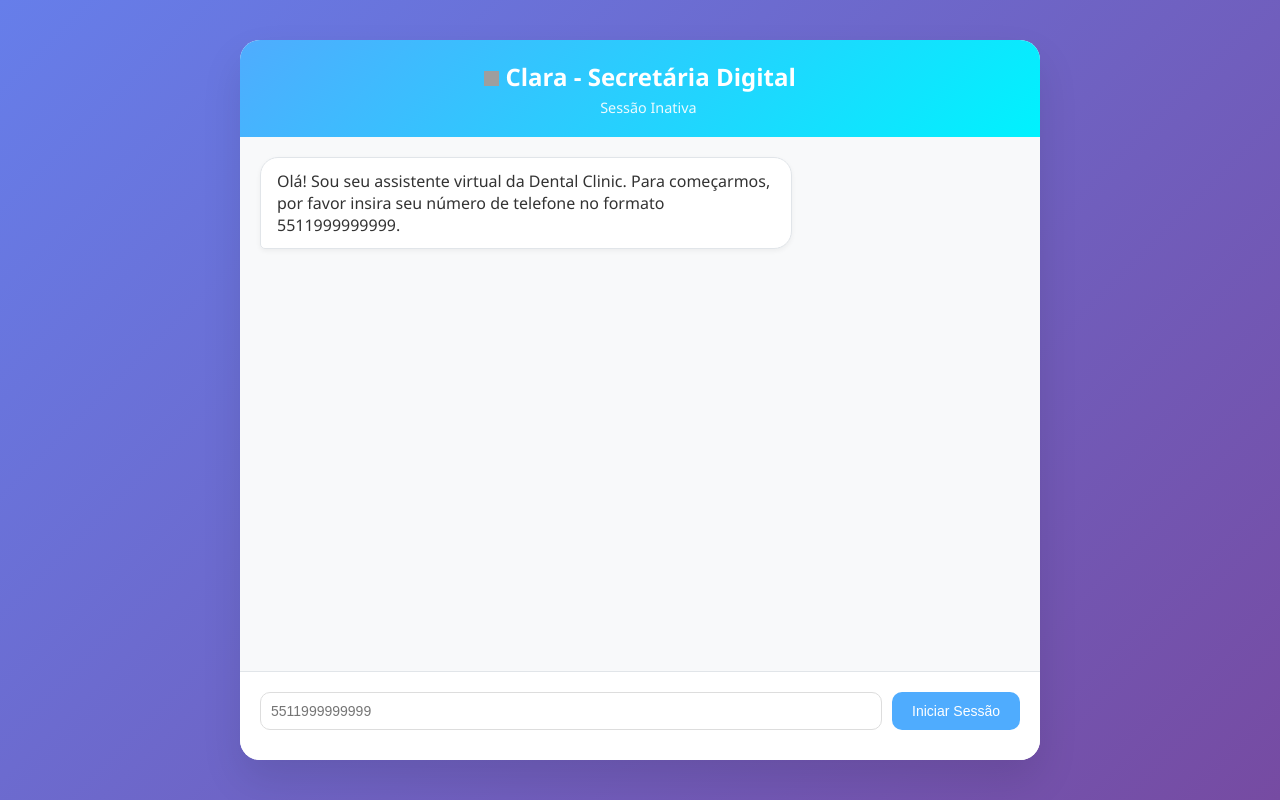
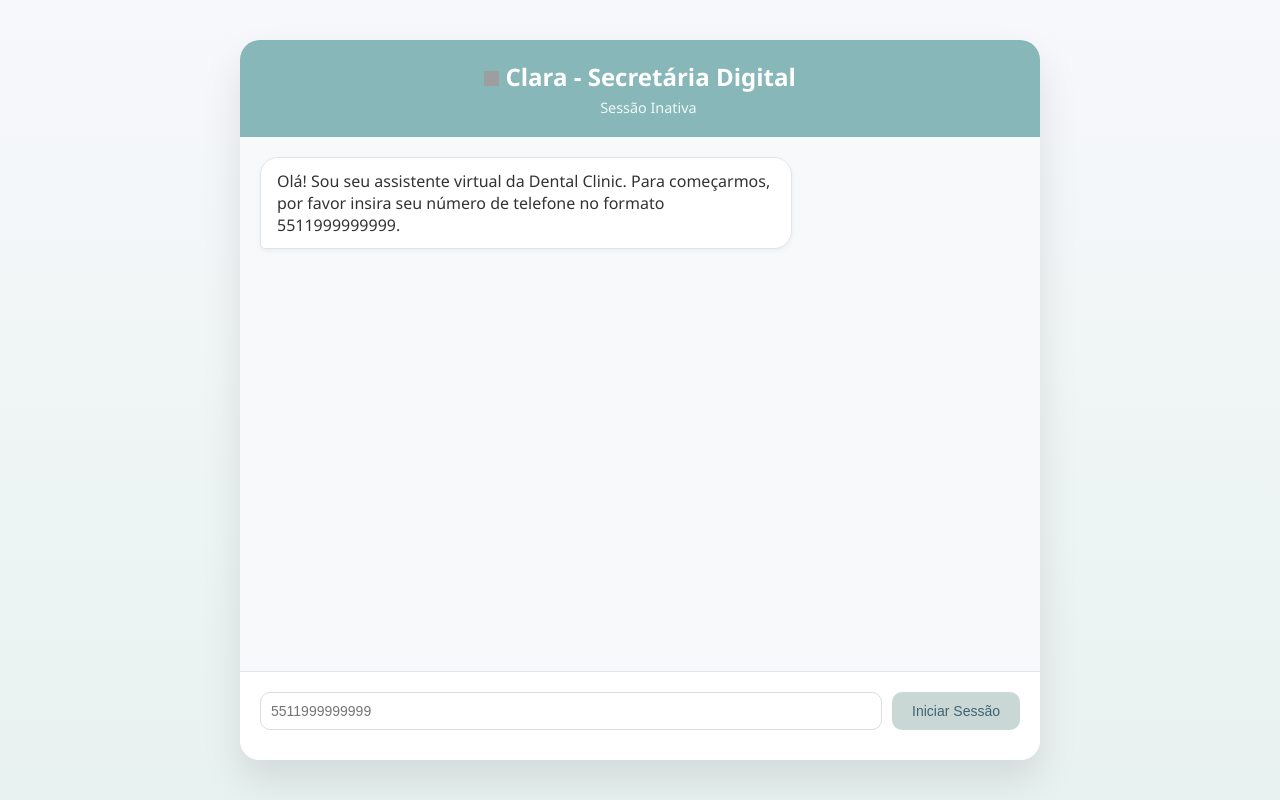
Before and after one commit to app-clara/dev-clara-assistant-test, a plain HTML site: page index.html in a window 1280 px wide. Drawn offline with Linux system fonts and the light colour scheme; no server answers; grey boxes are pictures that could not be loaded.

Commit message:
Update index.html

```diff
--- a/index.html
+++ b/index.html
@@ -19,12 +19,11 @@
 
         body {
             font-family: 'Segoe UI', Tahoma, Geneva, Verdana, sans-serif;
-            background: linear-gradient(135deg, #667eea 0%, #764ba2 100%);
+            background: linear-gradient(180deg, #F7F8FB 0%, #E8F2F0 100%);
             min-height: 100vh;
             display: flex;
             justify-content: center;
             align-items: center;
-            padding: 20px;
         }
 
         .chat-container {
@@ -40,7 +39,7 @@
         }
 
         .chat-header {
-            background: linear-gradient(135deg, #4facfe 0%, #00f2fe 100%);
+            background: #87B7B8;
             color: white;
             padding: 20px;
             text-align: center;
@@ -138,8 +137,8 @@
 
         .phone-input button {
             padding: 10px 20px;
-            background: #4facfe;
-            color: white;
+            background: #C9D8D5;
+            color: #406372;
             border: none;
             border-radius: 10px;
             cursor: pointer;
@@ -147,7 +146,7 @@
         }
 
         .phone-input button:hover {
-            background: #3a9bfc;
+            background: #87B7B8;
         }
 
         .input-area {
@@ -251,7 +250,7 @@
 
         @media (max-width: 768px) {
             .chat-container {
-                height: 95vh;
+                height: 100vh;
                 border-radius: 15px;
             }
 
```
